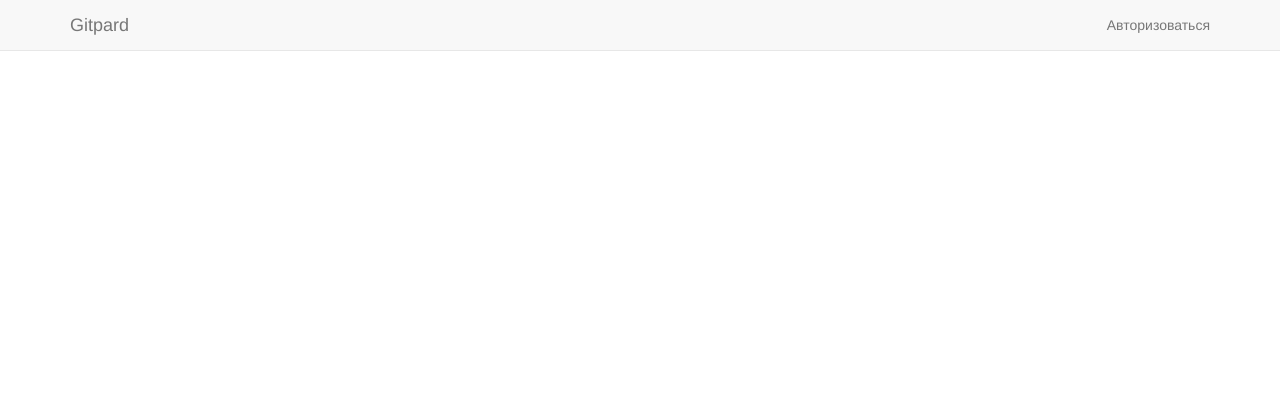
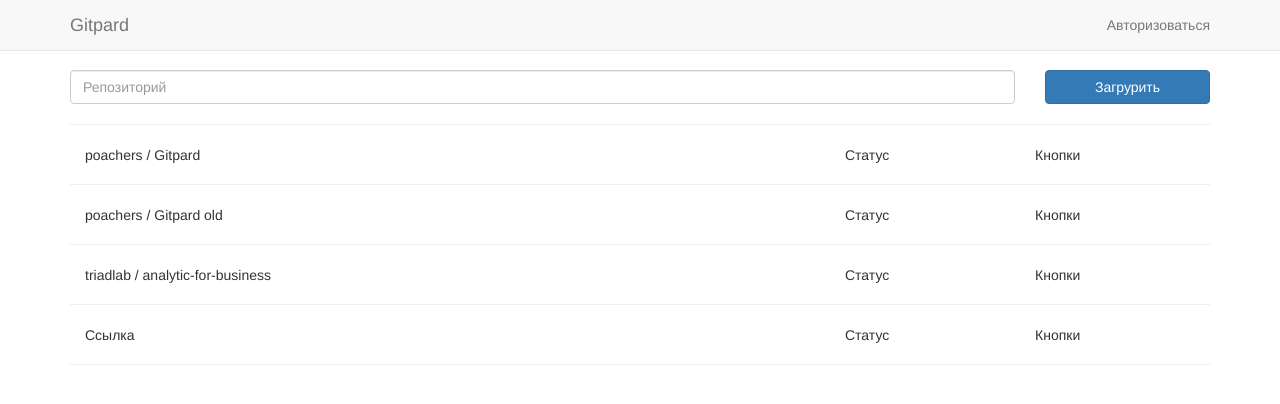
Before and after one commit to Poachers/Gitpard, a Django app: page / in a window 1280 px wide. Shown: the top 404 px of the page. Run offline with Django 3.2, Linux system fonts and the light colour scheme; some libraries are stand-ins or nearby versions.

Commit message:
#16 Репозитории. Front. Реализация.

```diff
--- a/Gitpard/urls.py
+++ b/Gitpard/urls.py
@@ -2,7 +2,7 @@
 
 from django.conf.urls import include, url
 from django.contrib import admin
-from Gitpard.views import time
+from .views import time
 
 urlpatterns = [
     url(r'^admin/', include(admin.site.urls)),
--- a/Gitpard/views.py
+++ b/Gitpard/views.py
@@ -2,4 +2,4 @@ from django.shortcuts import render_to_response
 
 
 def time(request):
-    return render_to_response('main.html')
+    return render_to_response('repo_list.html')
--- a/static/css/style.css
+++ b/static/css/style.css
@@ -1,3 +1,11 @@
 body {
     padding-top: 70px;
 }
+
+.repo-list .row {
+    margin-left: 0px;
+    margin-right: 0px;
+    margin-bottom: 20px;
+    padding-bottom: 19px;
+    border-bottom: 1px solid #eee;
+}
--- a/templates/main.html
+++ b/templates/main.html
@@ -43,7 +43,7 @@
     </div>
 </nav>
 <div class="container">
-    {% block content %}{% endblock %}
+    {% block content %}{% endblock content %}
 </div>
 </body>
 </html>
--- /dev/null
+++ b/templates/repo_list.html
@@ -0,0 +1,39 @@
+{% extends "main.html" %}
+
+{% block content %}
+    <form>
+        <div class="row">
+            <div class="col-sm-9 col-md-10">
+                <input type="text" class="form-control" id="repo" placeholder="Репозиторий">
+            </div>
+            <br class="visible-xs-block"/>
+
+            <div class="col-sm-3 col-md-2">
+                <button type="submit" class="btn btn-primary btn-block">Загрурить</button>
+            </div>
+        </div>
+    </form>
+    <hr/>
+    <div class="repo-list">
+        <div class="row">
+            <div class="col-xs-12 col-sm-6 col-md-8">poachers / Gitpard</div>
+            <div class="col-xs-6  col-sm-3 col-md-2">Статус</div>
+            <div class="col-xs-6  col-sm-3 col-md-2">Кнопки</div>
+        </div>
+        <div class="row">
+            <div class="col-xs-12 col-sm-6 col-md-8">poachers / Gitpard old</div>
+            <div class="col-xs-6  col-sm-3 col-md-2">Статус</div>
+            <div class="col-xs-6  col-sm-3 col-md-2">Кнопки</div>
+        </div>
+        <div class="row">
+            <div class="col-xs-12 col-sm-6 col-md-8">triadlab / analytic-for-business</div>
+            <div class="col-xs-6  col-sm-3 col-md-2">Статус</div>
+            <div class="col-xs-6  col-sm-3 col-md-2">Кнопки</div>
+        </div>
+        <div class="row">
+            <div class="col-xs-12 col-sm-6 col-md-8">Ссылка</div>
+            <div class="col-xs-6  col-sm-3 col-md-2">Статус</div>
+            <div class="col-xs-6  col-sm-3 col-md-2">Кнопки</div>
+        </div>
+    </div>
+{% endblock %}
```
